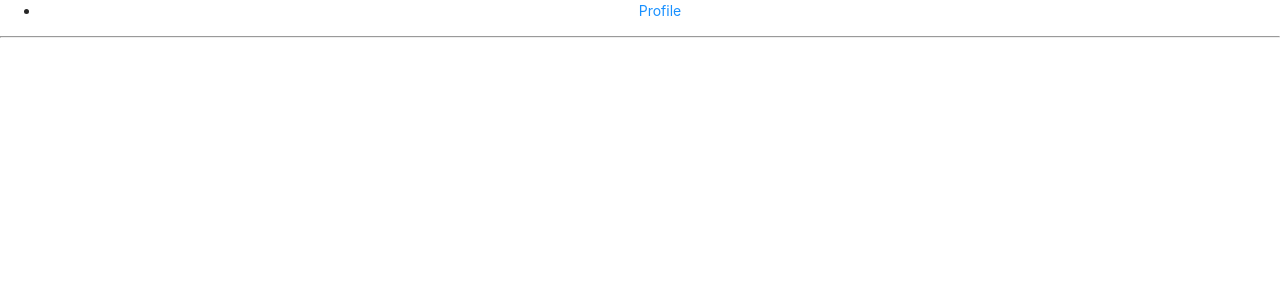
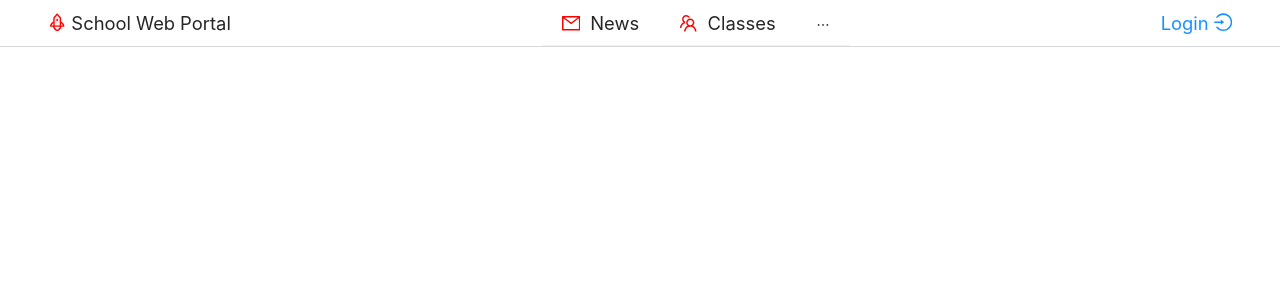
Before and after one commit to Yeami/school-web-portal, a React (Create React App) app in the folder client/: page / in a window 1280 px wide. Shown: the top 300 px of the page. Built offline with nearby package versions, Linux system fonts and the light colour scheme.

Commit message:
Implement the basic navigation bar in the RouterComponent.js

```diff
--- a/client/src/components/RouterComponent.js
+++ b/client/src/components/RouterComponent.js
@@ -1,32 +1,90 @@
+import {Menu} from 'antd';
+import {
+  MailOutlined,
+  TeamOutlined,
+  ReadOutlined,
+  HighlightOutlined,
+  LoginOutlined,
+  RocketTwoTone
+} from '@ant-design/icons';
+
 import React from "react";
 import {
   BrowserRouter as Router,
   Switch,
   Route,
-  Link
-} from "react-router-dom";
-import LoginComponent from "./LoginComponent";
+  Link,
+} from 'react-router-dom';
+
+import LoginComponent from './LoginComponent';
+
+const routerWrapper = {
+  display: 'flex',
+  justifyContent: 'space-between',
+  alignItems: 'center',
+  fontSize: '1.15rem',
+  borderBottom: '1px solid rgba(0,0,0,0.15)',
+  padding: '0 3rem',
+  marginBottom: '2rem',
+};
+
+const menuStyles = {
+  fontSize: '1.15rem',
+};
+
+const svgStyles = {
+  fontSize: '1.15rem',
+  color: 'red',
+};
 
 export default function RouterComponent() {
   return (
     <Router>
-      <div>
-        <ul>
-          <li>
-            <Link to="/profile">Profile</Link>
-          </li>
-        </ul>
+      <div style={routerWrapper}>
+        <div className="logo">
+          <RocketTwoTone style={svgStyles} twoToneColor="red"/> School Web Portal
+        </div>
 
-        <hr/>
-        <Switch>
-          <Route exact path="/login">
-            <LoginComponent/>
-          </Route>
-          <Route path="/profile">
-            <h1>Profile</h1>
-          </Route>
-        </Switch>
+        <Menu style={menuStyles} mode="horizontal">
+          <Menu.Item key="news" icon={<MailOutlined style={svgStyles}/>}>
+            <Link to="/news">News</Link>
+          </Menu.Item>
+
+          <Menu.Item key="classes" icon={<TeamOutlined style={svgStyles}/>}>
+            <Link to="/classes">Classes</Link>
+          </Menu.Item>
+
+          <Menu.Item key="subjects" icon={<ReadOutlined style={svgStyles}/>}>
+            <Link to="/subjects">Subjects</Link>
+          </Menu.Item>
+
+          <Menu.Item key="teachers" icon={<HighlightOutlined style={svgStyles}/>}>
+            <Link to="/teachers">Teachers</Link>
+          </Menu.Item>
+        </Menu>
+
+        <div style={{fontSize: '1.15rem'}}>
+          <Link to="/login">Login <LoginOutlined style={{...svgStyles, color: '#1890ff'}}/></Link>
+        </div>
       </div>
+
+      <Switch>
+        <Route exact path="/login">
+          <LoginComponent/>
+        </Route>
+        <Route path="/news">
+          <h1>News</h1>
+        </Route>
+        <Route path="/classes">
+          <h1>Classes</h1>
+        </Route>
+        <Route path="/subjects">
+          <h1>Subjects</h1>
+        </Route>
+        <Route path="/teachers">
+          <h1>Teachers</h1>
+        </Route>
+      </Switch>
     </Router>
   );
-}
+};
```
